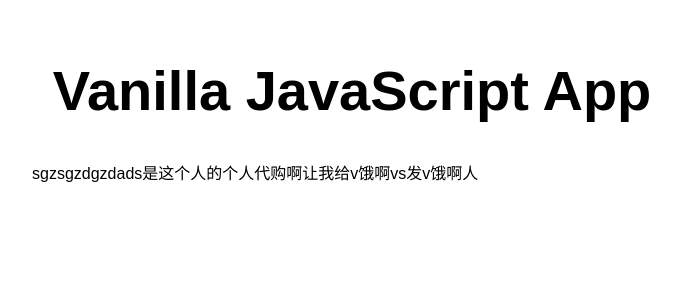
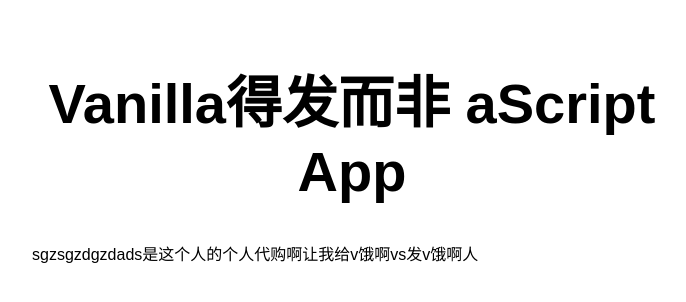
Before and after one commit to zyt600/my-first-static-web-app, a website: page src/index.html in a window 1280 px wide. Shown: the whole page, without its empty margins (288-974 px from the left). Drawn offline with Linux system fonts and the light colour scheme.

Commit message:
Update index.html

```diff
--- a/src/index.html
+++ b/src/index.html
@@ -5,12 +5,12 @@
   <meta charset="UTF-8">
   <meta name="viewport" content="width=device-width, initial-scale=1.0">
   <link rel="stylesheet" href="styles.css">
-  <title>Vanilla JavaScript App</title>
+  <title>一个个古古怪怪国App</title>
 </head>
 
 <body>
   <main>
-    <h1>Vanilla JavaScript App</h1>
+    <h1>Vanilla得发而非 aScript App</h1>
     sgzsgzdgzdads是这个人的个人代购啊让我给v饿啊vs发v饿啊人
   </main>
 </body>
```
